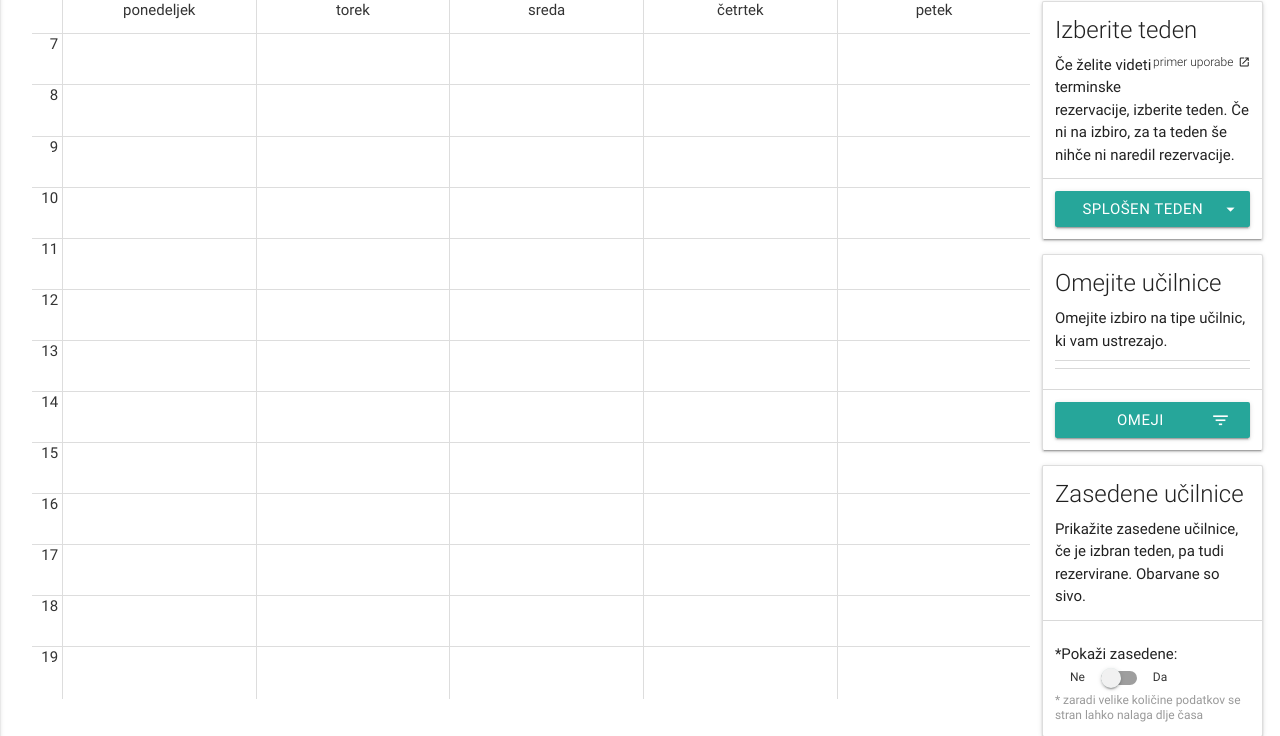
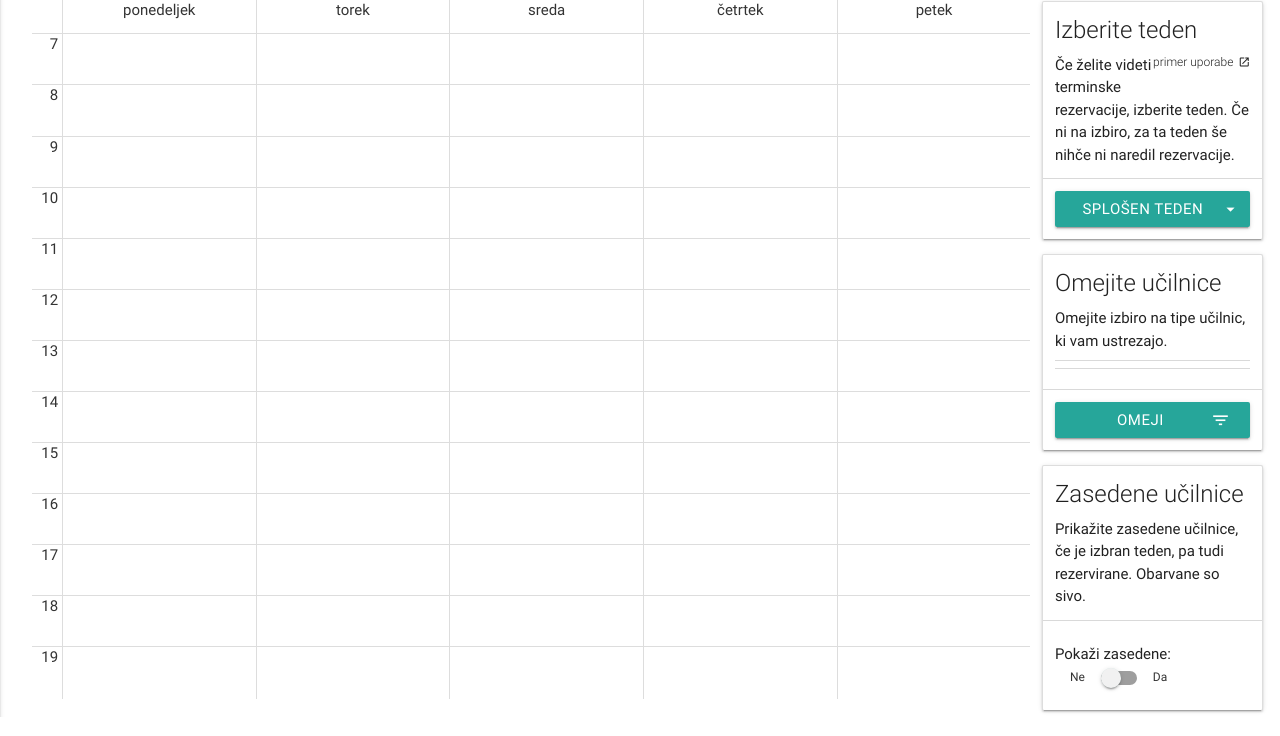
Before and after one commit to ul-fmf/urnik, a Django app: template urnik/templates/proste_ucilnice.html in a window 1280 px wide. Shown: the part 83-819 px from the top of the page. Run offline with Django 3.2, Linux system fonts and the light colour scheme; the template is opened without the code that fills it, so the values that code supplies are empty; parts of the project's set-up code (start-up, migrations or seed data) failed here and were passed over; some libraries are stand-ins or nearby versions.

Commit message:
Odstranil opozorilo, ker se stran čisto isto hitro naloži

```diff
--- a/urnik/templates/proste_ucilnice.html
+++ b/urnik/templates/proste_ucilnice.html
@@ -88,12 +88,11 @@
           ><input type="checkbox" {% if pokazi_rezervirane %}checked{% endif %}><span class="lever"></span></a>Da</label></span>
         </div>
       {% endif %}
-      <div class="switch-option">*Pokaži zasedene:
+      <div class="switch-option">Pokaži zasedene:
         <span class="switch nobr"><label>Ne<a
             onclick="window.location ='{% if pokazi_zasedene %}{% add_get pz=False %}{% else %}{% add_get pz=True %}{% endif %}';"
         ><input type="checkbox" {% if pokazi_zasedene %}checked{% endif %}><span class="lever"></span></a>Da</label></span>
       </div>
-      <div class="disclaimer">* zaradi velike količine podatkov se stran lahko nalaga dlje časa</div>
     </div>
   </div>
 </div>
```
